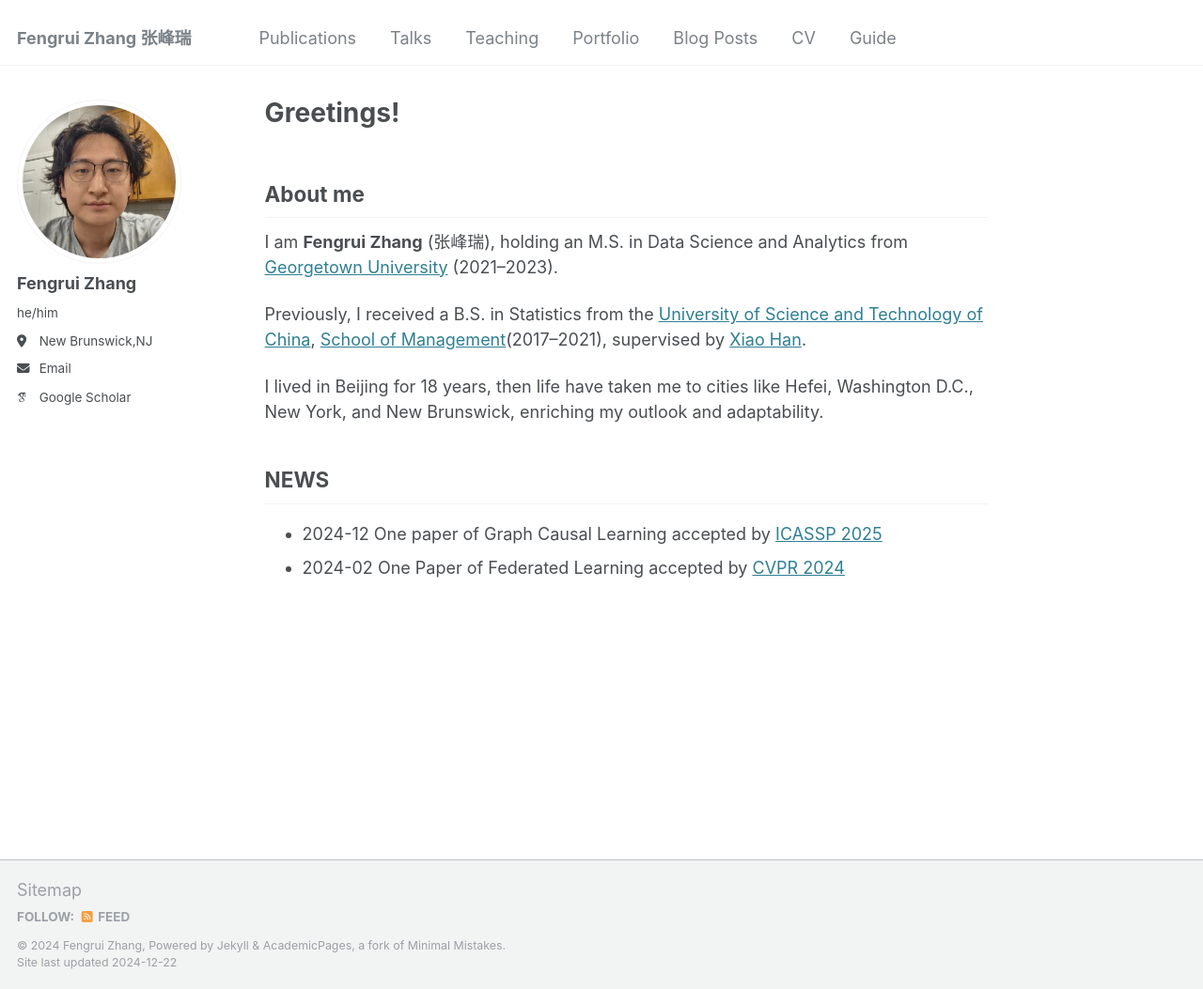
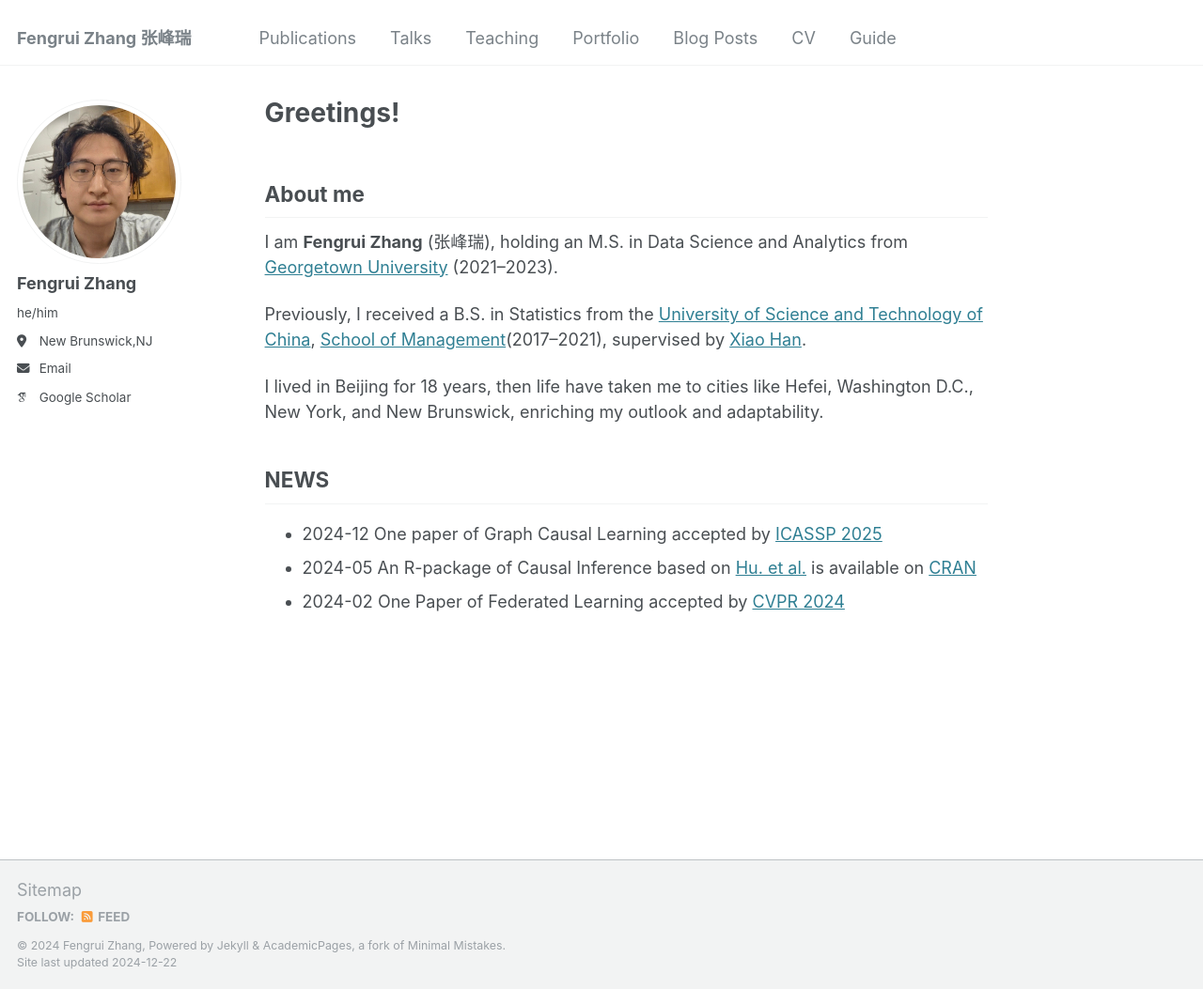
Before and after one commit to fengrui-z/fengrui-z.github.io, a Jekyll site: the page built from _pages/about.md, in a window 1280 px wide and 1053 px high. Shown: the whole window at 94% size. Built offline with Jekyll 4.4.1, drawn with Linux system fonts in a browser that asks for light colours; some web fonts are replaced; a file with an impossible date is left out.

Commit message:
updated news

```diff
--- a/_pages/about.md
+++ b/_pages/about.md
@@ -18,4 +18,5 @@ I lived in Beijing for 18 years, then life have taken me to cities like Hefei, W
 ## NEWS
 
 - 2024-12 One paper of Graph Causal Learning accepted by [ICASSP 2025](https://2025.ieeeicassp.org/)
+- 2024-05 An R-package of Causal Inference based on [Hu. et al.](https://onlinelibrary.wiley.com/doi/10.1002/sim.9548) is available on [CRAN](https://cran.r-project.org/web/packages/riAFTBART/)
 - 2024-02 One Paper of Federated Learning accepted by [CVPR 2024](https://ieeexplore.ieee.org/document/10656892/citations?tabFilter=papers#citations)
```
